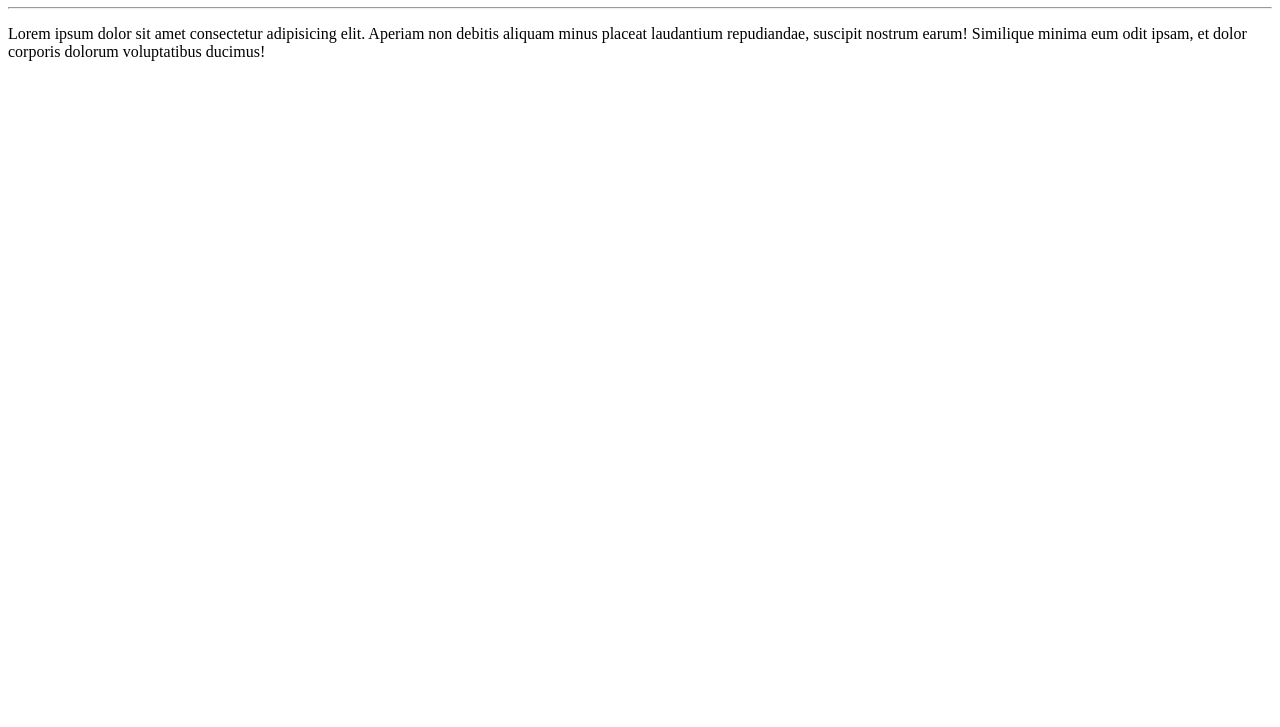
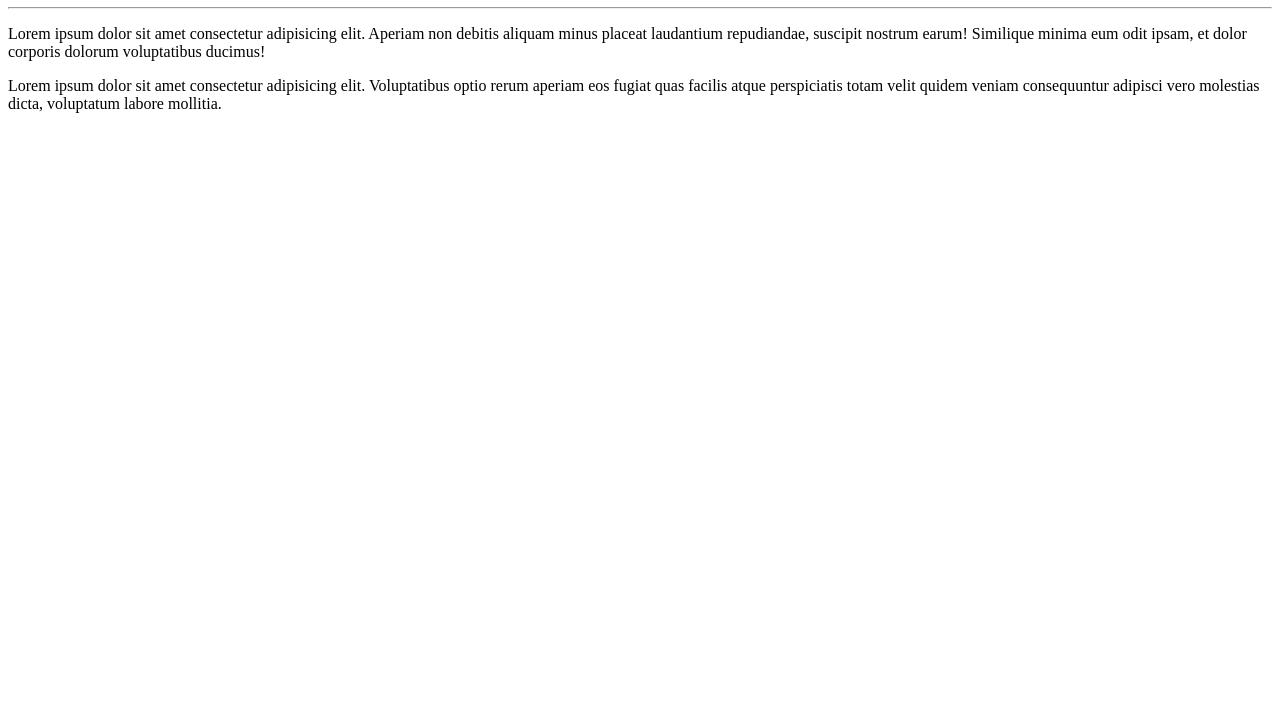
Before and after one commit to lMateus8/Ola-Mundo, a plain HTML site: page site exemplo/index.html in a window 1280 px wide. Shown: the part 73-800 px from the top of the page. Drawn offline with Linux system fonts and the light colour scheme.

Commit message:
adicionei o segundo paragrafo

```diff
--- a/site exemplo/index.html
+++ b/site exemplo/index.html
@@ -9,5 +9,6 @@
     <h1>Olá, mundo</h1>
     <hr>
     <p>Lorem ipsum dolor sit amet consectetur adipisicing elit. Aperiam non debitis aliquam minus placeat laudantium repudiandae, suscipit nostrum earum! Similique minima eum odit ipsam, et dolor corporis dolorum voluptatibus ducimus!</p>
+    <p>Lorem ipsum dolor sit amet consectetur adipisicing elit. Voluptatibus optio rerum aperiam eos fugiat quas facilis atque perspiciatis totam velit quidem veniam consequuntur adipisci vero molestias dicta, voluptatum labore mollitia.</p>
 </body>
 </html>
```
